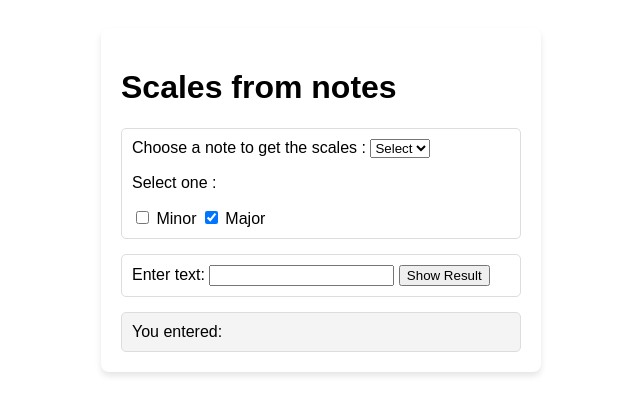
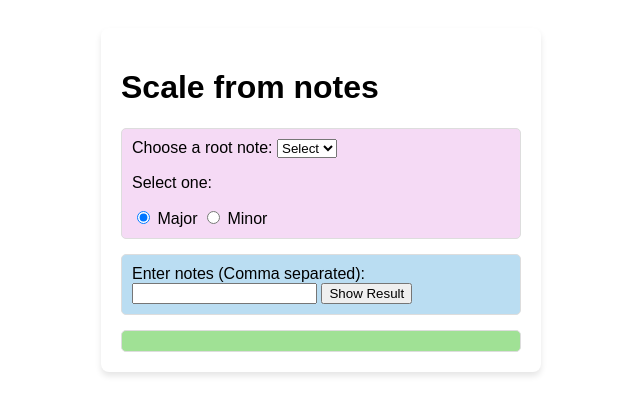
Before and after one commit to shilesh/euphonious, a plain HTML site: page index.html in a window 1280 px wide. Both pictures are taken after a click on the button "Show Result". Shown: the whole page, without its empty margins (319-959 px from the left). Drawn offline with Linux system fonts and the light colour scheme.

Commit message:
Basic feature added to display scale from roon note

```diff
--- a/index.html
+++ b/index.html
@@ -3,45 +3,42 @@
     <head>
         <meta charset="UTF-8">
         <meta name="viewport" content="width=device-width, initial-scale=1.0">
-    <title>Notes and Scales </title>
-    <link rel="stylesheet" href="styles/style.css">
+        <title>Euphonious</title>
+        <link rel="stylesheet" href="./styles/style.css">
     </head>
     <body>
 
         <div class="container">
-    <h1>Scales from notes </h1>
+            <h1> Scale from notes </h1>
 
             <div class="scale_from_root_note">
                 <!-- Dropdown with alphabets -->
-        <label for="alphabetDropdown">Choose a note to get the scales :</label>
-        <select id="alphabetDropdown">
+                <label for="alphabetDropdown">Choose a root note:</label>
+                <select id="alphabetDropdown" onchange="handleDropdownChange()">
                     <option value="">Select</option>
-            <!-- Generate options for A-Z using JavaScript -->
                 </select>
 
-        <!-- Two checkboxes with mutually exclusive selection -->
-        <div >
-            <p>Select one :</p>
-            <input type="checkbox" id="option1" name="option" value="Option 1" onclick="selectOnlyOne(this)">
-            <label for="option1">Minor </label>
-            <input type="checkbox" id="option2" name="option" checked value="Option 2" onclick="selectOnlyOne(this)">
-            <label for="option2">Major </label>
+                <!-- Two radio buttons with mutually exclusive selection -->
+                <div>
+                    <p>Select one:</p>
+                    <input type="radio" id="option_major" name="option" value="major" checked>
+                    <label for="option_major">Major</label>
+                    <input type="radio" id="option_minor" name="option" value="minor">
+                    <label for="option_minor">Minor</label>
                 </div>
             </div>
 
+            <!-- Text box and button -->
             <div class="scale_from_notes">
-        <!-- Text box and button -->
-        <label for="inputText">Enter text:</label>
-        <input type="text" id="inputText">
+                <label for="inputText">Enter notes (Comma separated):</label>
+                <input type="text" id="notes_4_scale">
                 <button onclick="displayResult()">Show Result</button>
+            </div>
 
-    </div>
             <!-- Div to show the result -->
             <div id="result" class="result"></div>
-
         </div>
 
-<script src="js/events.js"></script>
-<script src="js/lib.js"></script>
+    <script src="./js/events.js"></script>
     </body>
 </html>
--- /dev/null
+++ b/js/constants.js
@@ -0,0 +1 @@
+export const NOTES = ["A", "A#", "B", "C", "C#", "D", "D#", "E", "F#", "G", "G#"]
--- a/js/events.js
+++ b/js/events.js
@@ -1,24 +1,78 @@
+//  import { NOTES } from './constants.js';
 // Generate options for dropdown with letters A-Z
+
+// import { ALPHABET_ARRAY } from './constants.js';
+const NOTES = ["A", "A#", "B", "C", "C#", "D", "D#", "E", "F", "F#", "G", "G#"]
+const MAJOR_INTERVALS = [2,2,1,2,2,2,1]
+const MINOR_INTERVALS = [2,1,2,2,1,2,2]
+
+// Populate the dropdown with the NOTES
 const alphabetDropdown = document.getElementById("alphabetDropdown");
-for (let i = 65; i <= 90; i++) {
+NOTES.forEach(letter => {
     const option = document.createElement("option");
-    option.value = String.fromCharCode(i);
-    option.text = String.fromCharCode(i);
+    option.value = letter;
+    option.text = letter;
     alphabetDropdown.appendChild(option);
-}
+});
 
-// Function to allow only one checkbox selection
-function selectOnlyOne(checkbox) {
-    const checkboxes = document.querySelectorAll("input[name='option']");
-    checkboxes.forEach((box) => {
-        if (box !== checkbox) box.checked = false;
-    });
-    alert(`You selected: ${checkbox.value}`);
+// Function to handle dropdown change event and get selected radio button value
+function handleDropdownChange() {
+    const selectedDropdownValue = alphabetDropdown.value;
+    const selectedRadio = document.querySelector("input[name='option']:checked");
+    const selectedRadioValue = selectedRadio ? selectedRadio.value : "None";
+
+    alert(`Selected Dropdown: ${selectedDropdownValue}, Selected Option: ${selectedRadioValue}`);
 }
 
 // Function to display input text in the result div
 function displayResult() {
-    const inputText = document.getElementById("inputText").value;
+    const inputText = document.getElementById("notes_4_scale").value;
     const resultDiv = document.getElementById("result");
-    resultDiv.innerText = `You entered: ${inputText}`;
+    //Convert coma separated values to array
+    inputNotes = inputText.split(",").map(item => item.trim());
+    scales = getMatchingScales(inputNotes);
+    resultDiv.innerText = scales;
 }
+
+// Move to lib
+function getMatchingScales(notes){
+    // Check if the scale of the note from notes has all other notes
+    let possibleScales = [];
+    alert(notes);
+    notes.forEach(_note => {
+        scale = getMajorScaleFromRoot(_note);
+        alert(scale);
+        if(notes.every(value => scale.includes(value))){
+            possibleScales.push(scale);
+        }
+    });
+    alert(possibleScales);
+    return possibleScales
+};
+
+function getMajorScaleFromRoot(root){
+    return pickValuesWithJumps(root, NOTES, MAJOR_INTERVALS);
+};
+
+function getMinorScaleFromRoot(root){
+    return pickValuesWithJumps(root, NOTES, MINOR_INTERVALS);
+};
+
+// const dataArray = ["A", "B", "C", "D", "E", "F", "G"];
+// const jumpArray = [1, 2, 1, 3]; // These are the jump values
+// const result = pickValuesWithJumps(dataArray, jumpArray);
+// console.log(result); // Output: ["B", "D", "E", "G"]
+
+function pickValuesWithJumps(root, dataArray, jumpArray) {
+    const result = [];
+    let currentIndex = dataArray.indexOf(root);
+
+    jumpArray.forEach(jump => {
+        if (currentIndex < dataArray.length) {
+            result.push(dataArray[currentIndex]); // Add the value if within bounds
+        }
+        currentIndex += jump; // Move to the next index by the jump value
+    });
+
+    return result;
+}
--- a/js/lib.js
+++ b/js/lib.js
@@ -1,15 +1,15 @@
-function areValuesPresent(arr, values) {
-    return values.every(value => arr.includes(value));
-}
-Usage
-arr is the array you want to check against.
-values is an array of values you want to check for presence in arr.
-Example
-javascript
-Copy code
-const arr = [1, 2, 3, 4, 5];
-const values1 = [2, 4];
-const values2 = [2, 6];
+// function areValuesPresent(arr, values) {
+//     return values.every(value => arr.includes(value));
+// }
+// // Usage
+// // arr is the array you want to check against.
+// // values is an array of values you want to check for presence in arr.
+// // Example
+// // javascript
+// // Copy code
+// const arr = [1, 2, 3, 4, 5];
+// const values1 = [2, 4];
+// const values2 = [2, 6];
 
-console.log(areValuesPresent(arr, values1)); // Output: true
-console.log(areValuesPresent(arr, values2)); // Output: false
+// console.log(areValuesPresent(arr, values1)); // Output: true
+// console.log(areValuesPresent(arr, values2)); // Output: false
--- a/styles/style.css
+++ b/styles/style.css
@@ -16,7 +16,7 @@ body {
 .scale_from_root_note {
     margin-top: 15px;
     padding: 10px;
-    background: linear-gradient(to bottom, lightgreen, lightpurple);
+    background-color: rgb(245, 218, 245);
     border: 1px solid #ddd;
     border-radius: 5px;
 }
@@ -24,7 +24,7 @@ body {
 .scale_from_notes {
     margin-top: 15px;
     padding: 10px;
-    background: linear-gradient(to bottom, rgb(144, 149, 238), lightpurple);
+    background-color: rgb(186, 221, 242);
     border: 1px solid #ddd;
     border-radius: 5px;
 }
@@ -32,7 +32,7 @@ body {
 .result {
     margin-top: 15px;
     padding: 10px;
-    background-color: #f4f4f4;
+    background-color: rgb(160, 225, 149);
     border: 1px solid #ddd;
     border-radius: 5px;
 }
```
Lines whose indentation alone changed are shown as unchanged.
